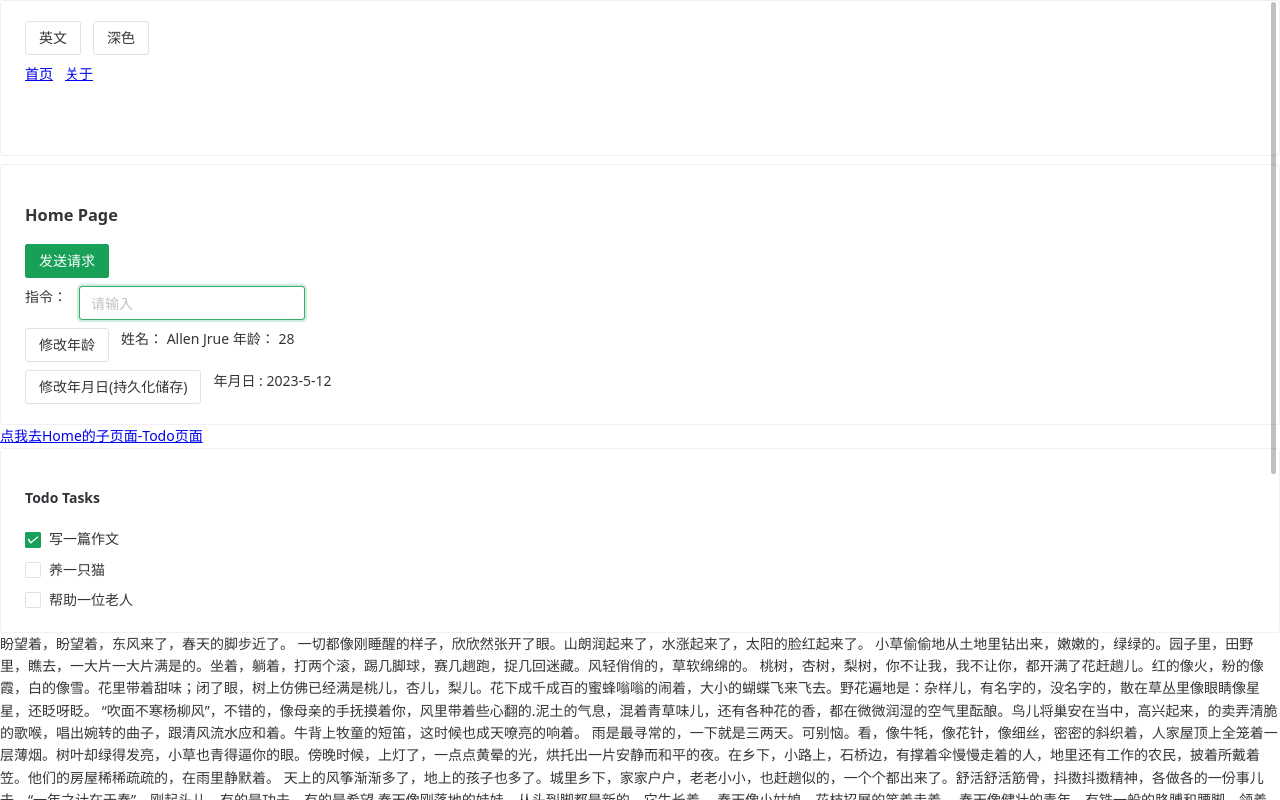
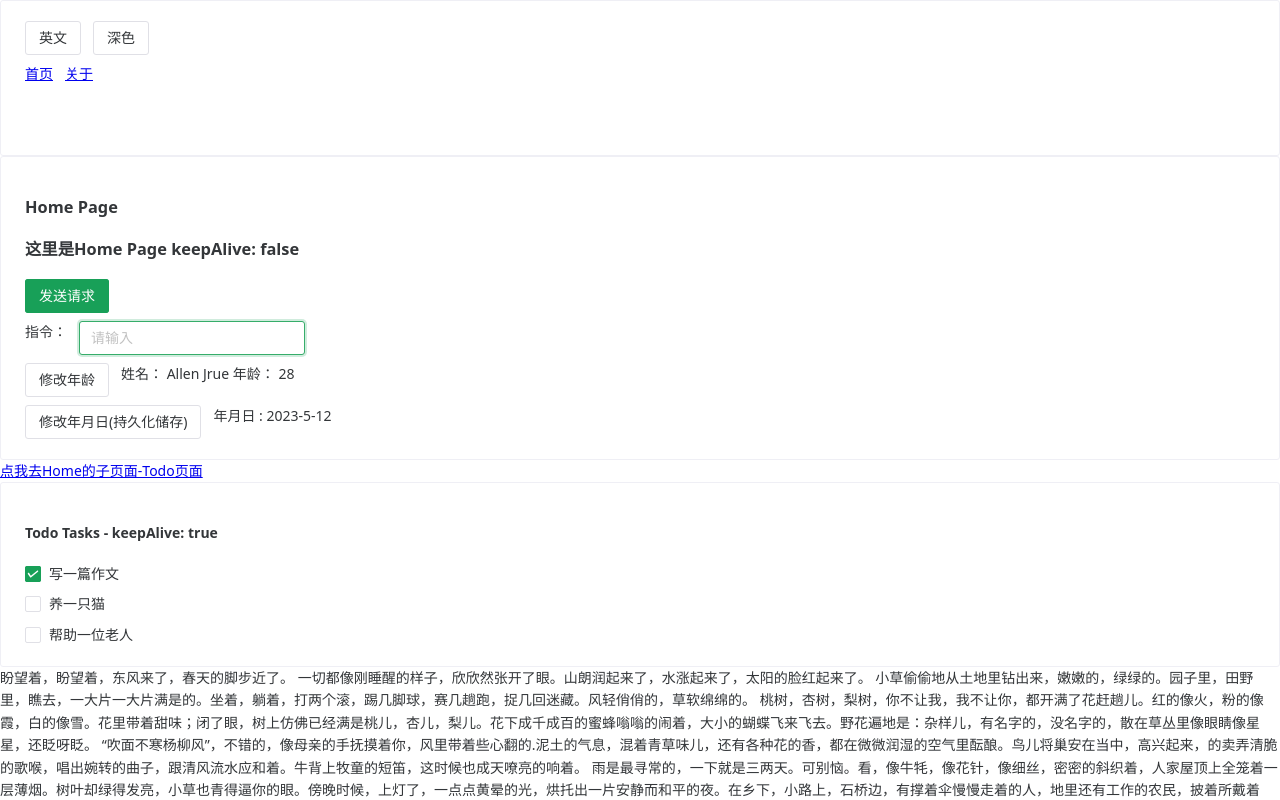
Before and after one commit to metangle/vue3-template, a Vue app: page /todo in a window 1280 px wide. Built offline with nearby package versions, Linux system fonts and the light colour scheme; no server answers.

Commit message:
✨ feat: add keepAlive & transition

```diff
--- a/src/App.vue
+++ b/src/App.vue
@@ -1,5 +1,6 @@
-<script setup>
+<script setup name="app">
 // import Site from './views/Site.vue'
+import { onActivated } from 'vue'
 import {
   NConfigProvider,
   NDialogProvider,
@@ -7,7 +8,8 @@ import {
   NNotificationProvider,
   NLayout,
   NScrollbar,
-  NEl
+  NEl,
+  NBackTop
 } from 'naive-ui'
 
 import { useLocalStore, useThemeStore } from '@/store'
@@ -18,6 +20,10 @@ const themeStore = useThemeStore()
 
 const currentLang = computed(() => localStore.currentLang)
 const currentTheme = computed(() => themeStore.currentTheme)
+
+onActivated(() => {
+  debugger
+})
 </script>
 
 <template>
@@ -33,7 +39,8 @@ const currentTheme = computed(() => themeStore.currentTheme)
           <n-layout>
             <n-el tag="main" style="height: 100vh">
               <n-scrollbar style="max-height: 100vh">
-                <router-view />
+                <router-view></router-view>
+                <n-back-top />
               </n-scrollbar>
             </n-el>
           </n-layout>
--- a/src/locales/en.json
+++ b/src/locales/en.json
@@ -1,7 +1,8 @@
 {
   "title": {
     "home": "Home",
-    "about": "About"
+    "about": "About",
+    "todo": "Todo"
   },
   "local": {
     "en": "English",
--- a/src/locales/zh.json
+++ b/src/locales/zh.json
@@ -1,7 +1,8 @@
 {
   "title": {
     "home": "首页",
-    "about": "关于"
+    "about": "关于",
+    "todo": "待办"
   },
   "local": {
     "en": "英文",
--- a/src/router/index.js
+++ b/src/router/index.js
@@ -15,20 +15,26 @@ const router = createRouter({
     {
       path: '/',
       name: 'index',
-      component: () => import('../views/Site.vue'),
+      component: () => import('../views/index.vue'),
       meta: {},
       children: [
         {
           path: '',
           name: 'home',
           component: () => import('../views/Home.vue'),
-          meta: {},
+          meta: {
+            keepAlive: false,
+            transition: false
+          },
           children: [
             {
               path: 'todo',
               name: 'todo',
               component: () => import('../views/Todo.vue'),
-              meta: {}
+              meta: {
+                keepAlive: true,
+                transition: 'router_animate'
+              }
             }
           ]
         },
@@ -36,7 +42,10 @@ const router = createRouter({
           path: 'about',
           name: 'about',
           component: () => import('../views/About.vue'),
-          meta: {}
+          meta: {
+            keepAlive: true,
+            transition: false
+          }
         }
       ]
     }
--- a/src/views/About.vue
+++ b/src/views/About.vue
@@ -1,9 +1,16 @@
 <script setup name="about">
-import { NEl } from 'naive-ui'
+import { NEl, NCard } from 'naive-ui'
+import { onActivated } from 'vue'
+onActivated(() => {
+  debugger // keepAlive: true 这里会进来
+})
 </script>
 
 <template>
-  <n-el tag="p">这里是About页面</n-el>
+  <n-card>
+    <n-el tag="h3">About Page</n-el>
+    <n-el tag="p">这里是About页面, keepAlive: true</n-el>
+  </n-card>
 </template>
 
 <style scoped lang="scss"></style>
--- a/src/views/Home.vue
+++ b/src/views/Home.vue
@@ -1,5 +1,5 @@
 <script setup name="home">
-import { ref, computed } from 'vue'
+import { ref, computed, onActivated } from 'vue'
 import { NButton, NInput, NSpace, NEl, NCard } from 'naive-ui'
 import { get } from '@/api/request.js'
 
@@ -18,7 +18,6 @@ const { setYear, setMonth, setDay } = common
 const year = computed(() => common.year)
 const month = computed(() => common.month)
 const day = computed(() => common.day)
-
 const handleUserInfo = () => {
   setUserInfo({ age: 29 })
 }
@@ -37,11 +36,17 @@ const handleRequest = () => {
       console.log(error)
     })
 }
+
+onActivated(() => {
+  debugger // keepAlive: false 默认这里不会进来 但是子组件如果keepAlive true, 则这里会进来
+})
 </script>
 
 <template>
+  <div>
     <n-card>
       <n-el tag="h3">Home Page</n-el>
+      <n-el tag="h3">这里是Home Page keepAlive: false</n-el>
       <n-space vertical>
         <n-space vertical>
           <n-button type="primary" @click="handleRequest()">发送请求</n-button>
@@ -60,9 +65,15 @@ const handleRequest = () => {
     </n-card>
 
     <router-link to="/todo">点我去Home的子页面-Todo页面</router-link>
-  <router-view v-slot="{ Component }">
-    <transition name="router_animate">
-      <component :is="Component" />
+    <router-view v-slot="{ Component, route }">
+      <transition :name="route.meta.transition">
+        <keep-alive>
+          <component v-if="route.meta.keepAlive" :is="Component" :key="route.name" />
+        </keep-alive>
+      </transition>
+
+      <transition :name="route.meta.transition">
+        <component v-if="!route.meta.keepAlive" :is="Component" :key="route.name" />
       </transition>
     </router-view>
 
@@ -104,6 +115,7 @@ const handleRequest = () => {
       春天像刚落地的娃娃，从头到脚都是新的，它生长着。 春天像小姑娘，花枝招展的笑着走着。
       春天像健壮的青年，有铁一般的胳膊和腰脚，领着我们向前去。
     </n-el>
+  </div>
 </template>
 
 <style scoped lang="scss"></style>
--- a/src/views/Todo.vue
+++ b/src/views/Todo.vue
@@ -1,13 +1,17 @@
-<script setup name="site">
-import { ref } from 'vue'
+<script setup name="todo">
+import { ref, onActivated } from 'vue'
 import { NCheckboxGroup, NCheckbox, NSpace, NEl, NCard } from 'naive-ui'
 
 const done = ref(['article'])
+
+onActivated(() => {
+  debugger // keepAlive: true 这里会进来
+})
 </script>
 
 <template>
   <n-card vertical>
-    <n-el tag="h4">Todo Tasks</n-el>
+    <n-el tag="h4">Todo Tasks - keepAlive: true</n-el>
     <n-checkbox-group v-model:value="done">
       <n-space vertical>
         <n-checkbox value="article" label="写一篇作文" />
--- a/src/views/Site.vue
+++ b/src/views/index.vue
@@ -1,4 +1,4 @@
-<script setup name="site">
+<script setup name="index">
 import { computed } from 'vue'
 import { RouterLink, RouterView } from 'vue-router'
 import { NButton, NSpace, NCard } from 'naive-ui'
@@ -29,9 +29,14 @@ const { changeTheme } = themeStore
         </n-space>
       </n-space>
     </n-card>
+  </n-space>
 
-    <router-view />
-  </n-space>
+  <router-view v-slot="{ Component, route }">
+    <keep-alive>
+      <component v-if="route.meta.keepAlive" :is="Component" :key="route.name" />
+    </keep-alive>
+    <component v-if="!route.meta.keepAlive" :is="Component" :key="route.name" />
+  </router-view>
 </template>
 
 <style scoped lang="scss"></style>
```
Also changed, not shown: 1 other file (tests, documents, lock files or other folders). Lines whose indentation alone changed are shown as unchanged.
